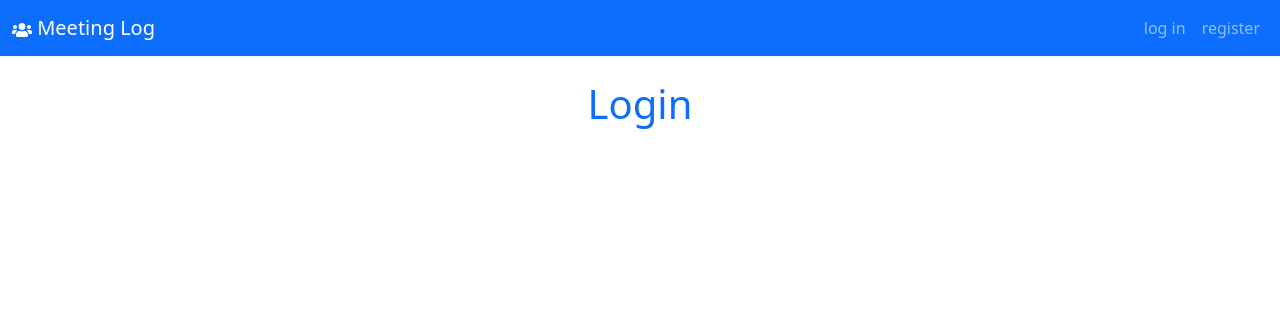
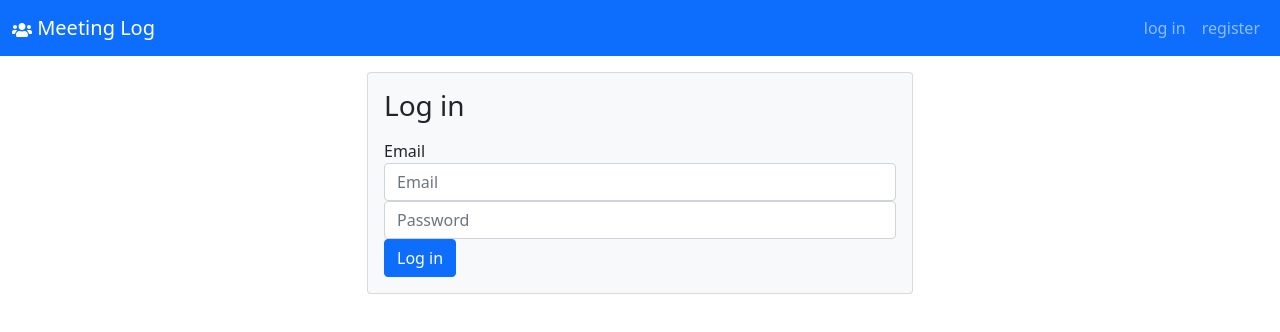
Before and after one commit to yogeshwari-jhala/ReactAPP, a React (Create React App) app: page /login in a window 1280 px wide. Shown: the top 332 px of the page. Built offline with nearby package versions, Linux system fonts and the light colour scheme; no server answers.

Commit message:
Login Page Done

```diff
--- a/src/App.js
+++ b/src/App.js
@@ -46,12 +46,34 @@ class App extends Component {
     });
   };
 
+  logOutUser = e => {
+    e.preventDefault();
+    this.setState({
+      displayName: null,
+      userID: null,
+      user: null
+    });
+
+    firebase
+      .auth()
+      .signOut()
+      .then(() => {
+        navigate('/login');
+      });
+  };
+
   render() {
     return (
       <div>
-        <Navigation user={this.state.user} />
+        <Navigation
+          user={this.state.user}
+          logOutUser={this.logOutUser}
+        />
         {this.state.user && (
-          <Welcome userName={this.state.displayName} />
+          <Welcome
+            userName={this.state.displayName}
+            logOutUser={this.logOutUser}
+          />
         )}
 
         <Router>
--- a/src/Components/Login.js
+++ b/src/Components/Login.js
@@ -1,11 +1,107 @@
 import React, { Component } from 'react';
+import firebase from './Firebase';
+import FormError from './FormError';
+import { navigate } from '@reach/router';
 
 class Login extends Component {
+  constructor(props) {
+    super(props);
+    this.state = {
+      email: '',
+      password: '',
+      errorMessage: null
+    };
+
+    this.handleChange = this.handleChange.bind(this);
+    this.handleSubmit = this.handleSubmit.bind(this);
+  }
+
+  handleChange(e) {
+    const itemName = e.target.name;
+    const itemValue = e.target.value;
+
+    this.setState({ [itemName]: itemValue });
+  }
+
+  handleSubmit(e) {
+    var registrationInfo = {
+      email: this.state.email,
+      password: this.state.password
+    };
+    e.preventDefault();
+
+    firebase
+      .auth()
+      .signInWithEmailAndPassword(
+        registrationInfo.email,
+        registrationInfo.password
+      )
+      .then(() => {
+        navigate('/meetings');
+      })
+      .catch(error => {
+        if (error.message !== null) {
+          this.setState({ errorMessage: error.message });
+        } else {
+          this.setState({ errorMessage: null });
+        }
+      });
+  }
+
   render() {
     return (
-      <div className="text-center mt-4">
-        <h1 className="text-primary">Login</h1>
-      </div>
+      <form className="mt-3" onSubmit={this.handleSubmit}>
+        <div className="container">
+          <div className="row justify-content-center">
+            <div className="col-lg-6">
+              <div className="card bg-light">
+                <div className="card-body">
+                  <h3 className="font-weight-light mb-3">Log in</h3>
+                  <section className="form-group">
+                    {this.state.errorMessage !== null ? (
+                      <FormError
+                        theMessage={this.state.errorMessage}
+                      />
+                    ) : null}
+                    <label
+                      className="form-control-label sr-only"
+                      htmlFor="Email"
+                    >
+                      Email
+                    </label>
+                    <input
+                      required
+                      className="form-control"
+                      type="email"
+                      id="email"
+                      name="email"
+                      placeholder="Email"
+                      value={this.state.email}
+                      onChange={this.handleChange}
+                    />
+                  </section>
+                  <section className="form-group">
+                    <input
+                      required
+                      className="form-control"
+                      type="password"
+                      name="password"
+                      placeholder="Password"
+                      value={this.state.password}
+                      onChange={this.handleChange}
+                    />
+                  </section>
+                  <div className="form-group text-right mb-0">
+                    <button className="btn btn-primary" type="submit">
+                      Log in
+                    </button>
+                  </div>
+                </div>
+              </div>
+            </div>
+          </div>
+        </div>
+      </form>
     );
   }
 }
--- a/src/Components/Navigation.js
+++ b/src/Components/Navigation.js
@@ -1,35 +1,36 @@
 import React, { Component } from 'react';
 import { FaUsers } from 'react-icons/fa';
+import { Link } from '@reach/router';
 class Navigation extends Component {
   render() {
-    const { user } = this.props;
+    const { user, logOutUser } = this.props;
 
     return (
       <nav className="site-nav family-sans navbar navbar-expand bg-primary navbar-dark higher">
         <div className="container-fluid">
-          <a href="/" className="navbar-brand">
+          <Link to="/" className="navbar-brand">
             <FaUsers className="mr-1" /> Meeting Log
-          </a>
+          </Link>
           <div className="navbar-nav ml-auto">
             {user && (
-              <a className="nav-item nav-link" href="/meetings">
+              <Link className="nav-item nav-link" to="/meetings">
                 meetings
-              </a>
+              </Link>
             )}
             {!user && (
-              <a className="nav-item nav-link" href="/login">
+              <Link className="nav-item nav-link" to="/login" onClick={e => logOutUser(e)}>
                 log in
-              </a>
+              </Link>
             )}
             {!user && (
-              <a className="nav-item nav-link" href="/register">
+              <Link className="nav-item nav-link" to="/register">
                 register
-              </a>
+              </Link>
             )}
             {user && (
-              <a className="nav-item nav-link" href="/login">
+              <Link className="nav-item nav-link" to="/login">
                 log out
-              </a>
+              </Link>
             )}
           </div>
         </div>
--- a/src/Components/Welcome.js
+++ b/src/Components/Welcome.js
@@ -1,18 +1,23 @@
 import React, { Component } from 'react';
+import { Link } from '@reach/router';
 
 class Welcome extends Component {
   render() {
-    const { user } = this.props;
+    const { userName, logOutUser } = this.props;
 
     return (
       <div className="text-center mt-4">
         <span className="text-secondary font-weight-bold pl-1">
-          Welcome {user}
+          Welcome {userName}
         </span>
         ,
-        <a href="/" className="font-weight-bold text-primary pl-1">
+        <Link
+          to="/login"
+          className="font-weight-bold text-primary pl-1"
+          onClick={e => logOutUser(e)}
+        >
           log out
-        </a>
+        </Link>
       </div>
     );
   }
```
